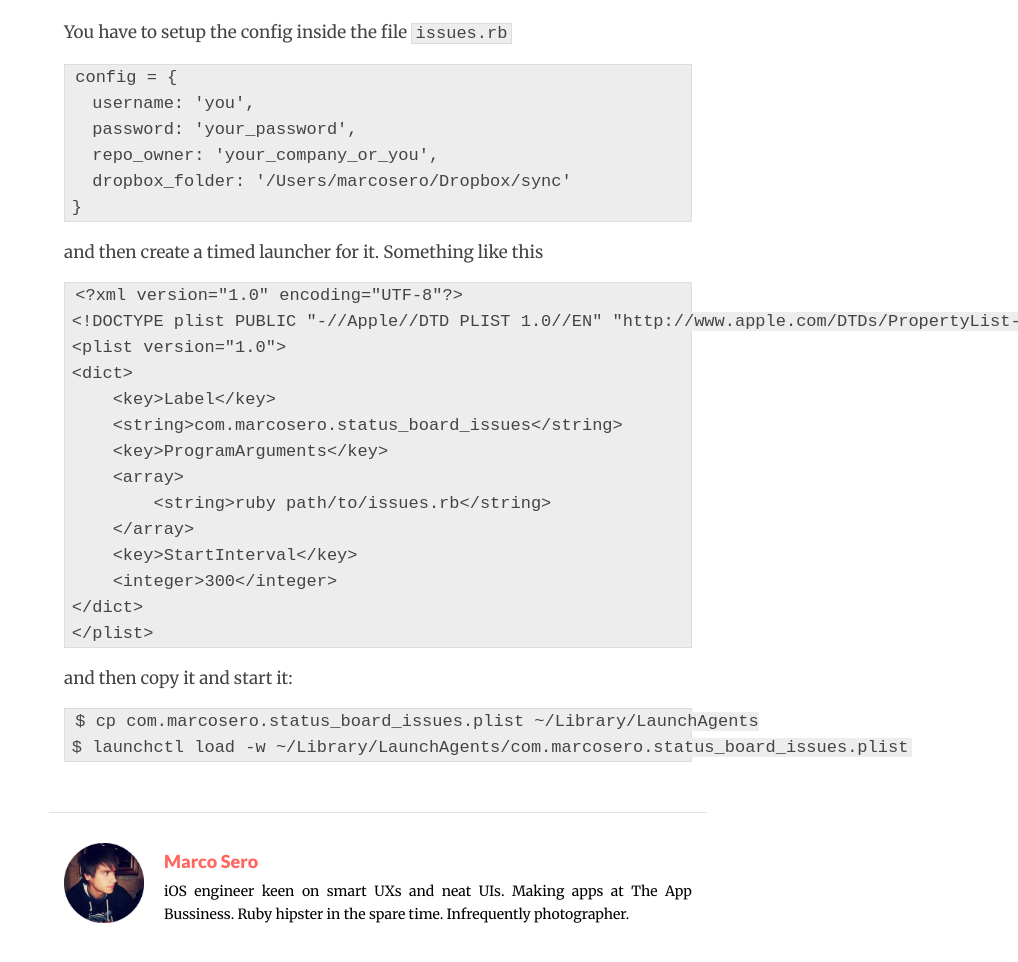
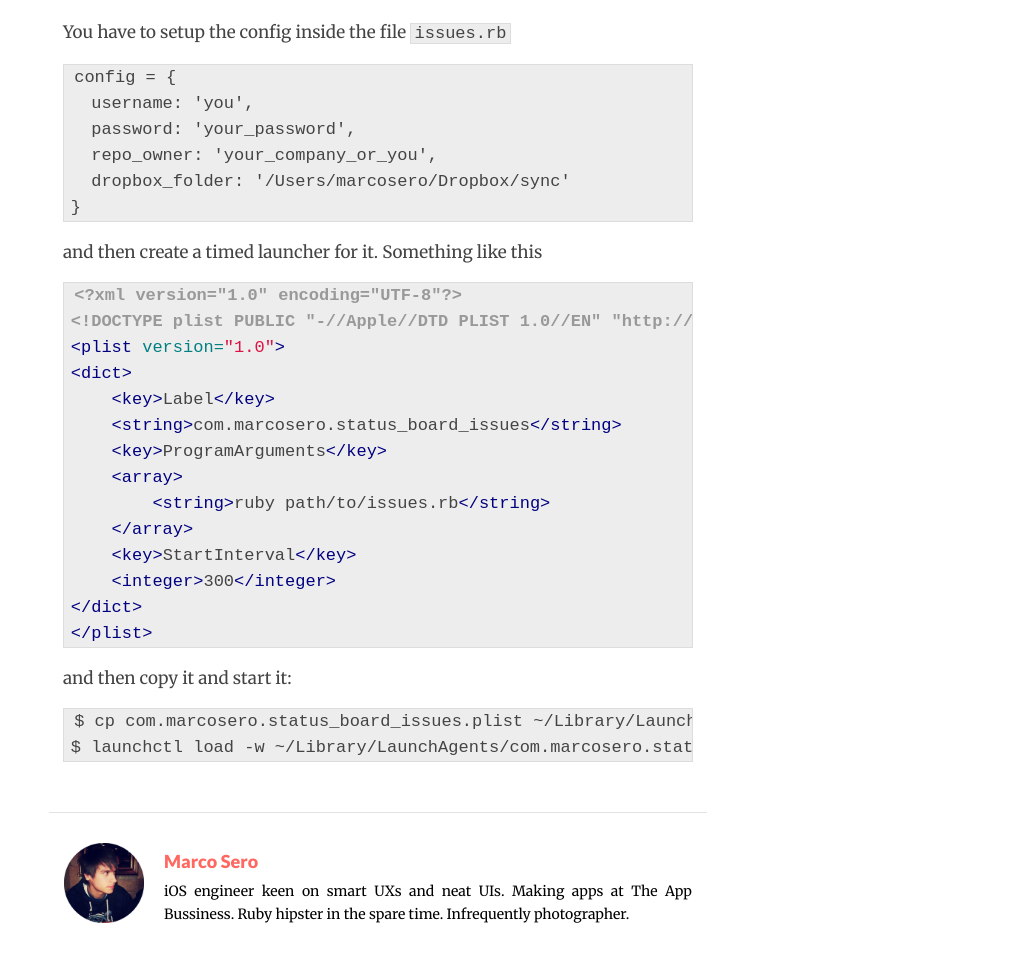
Before and after one commit to MarcoSero/marcosero.github.io, a Jekyll site: the page built from _posts/2013-04-12-statusBoard-bitbuckets-issues.markdown, in a window 1280 px wide, cut to the strip 1035-2010 px from the top of the page. Shown: the top 962 px of the strip, without its empty margins (262-1280 px from the left). Built offline with Jekyll 4.4.1, drawn with Linux system fonts in a browser that asks for light colours; Markdown is read by kramdown in place of the engine named in the settings.

Commit message:
css tweaks

```diff
--- a/_posts/2013-04-12-statusBoard-bitbuckets-issues.markdown
+++ b/_posts/2013-04-12-statusBoard-bitbuckets-issues.markdown
@@ -29,20 +29,23 @@ You have to setup the config inside the file `issues.rb`
 
  and then create a timed launcher for it. Something like this
 
-    <?xml version="1.0" encoding="UTF-8"?>
-    <!DOCTYPE plist PUBLIC "-//Apple//DTD PLIST 1.0//EN" "http://www.apple.com/DTDs/PropertyList-1.0.dtd">
-    <plist version="1.0">
-    <dict>
-        <key>Label</key>
-        <string>com.marcosero.status_board_issues</string>
-        <key>ProgramArguments</key>
-        <array>
-            <string>ruby path/to/issues.rb</string>
-        </array>
-        <key>StartInterval</key>
-        <integer>300</integer>
-    </dict>
-    </plist>
+{% highlight xml %}
+<?xml version="1.0" encoding="UTF-8"?>
+<!DOCTYPE plist PUBLIC "-//Apple//DTD PLIST 1.0//EN" "http://www.apple.com/DTDs/PropertyList-1.0.dtd">
+<plist version="1.0">
+<dict>
+    <key>Label</key>
+    <string>com.marcosero.status_board_issues</string>
+    <key>ProgramArguments</key>
+    <array>
+        <string>ruby path/to/issues.rb</string>
+    </array>
+    <key>StartInterval</key>
+    <integer>300</integer>
+</dict>
+</plist>
+{% endhighlight %}
+
 
 and then copy it and start it:
 
--- a/css/main.css
+++ b/css/main.css
@@ -68,32 +68,16 @@ ul.posts span {
   text-align: justify;
   line-height: 1.5em;
 }
-/*
-.site .header {
-  text-align: center;
-}
-
-.site .header a {
-  font-weight: bold;
-  text-decoration: none;
-}
-
-.site .header h1.title {
-  display: inline-block;
-  margin-bottom: 2em;
-  font-size: 30px;
-  font-family: 'Merriweather', serif;
-}
-
-.site .header h1.title a {
-  color: #ff6760;
-}*/
 
 .content {
-  max-width: 42em;
+  max-width: 630px;
   margin: 3em auto 2em;
   padding-left: 15px;
   padding-right: 15px;
+}
+
+img {
+  max-width: 630px;
 }
 
 .site .header {
--- a/css/syntax.css
+++ b/css/syntax.css
@@ -1,3 +1,5 @@
+pre { white-space: pre; overflow: auto; }
+
 .highlight  { background: #ffffff; }
 .highlight .c { color: #999988; font-style: italic } /* Comment */
 .highlight .err { color: #a61717; background-color: #e3d2d2 } /* Error */
```
